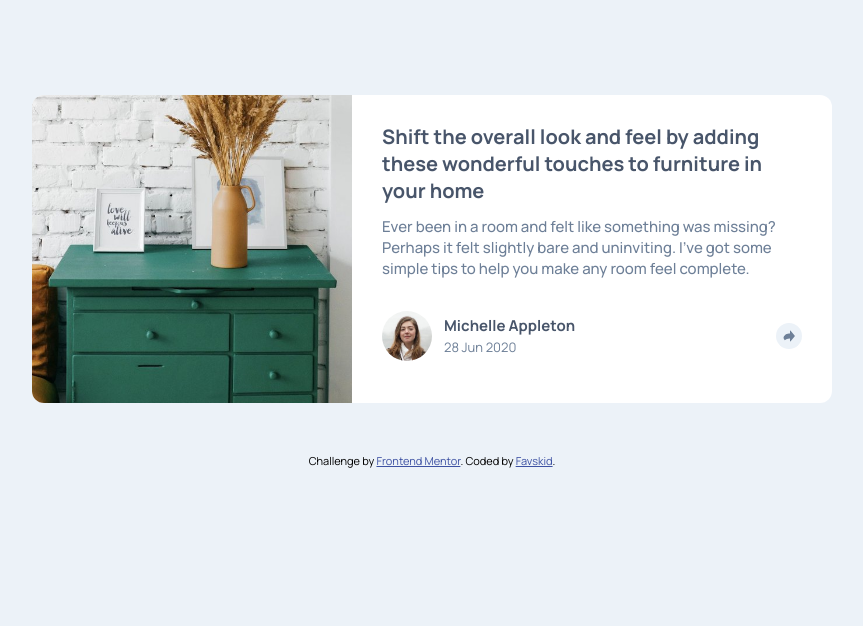
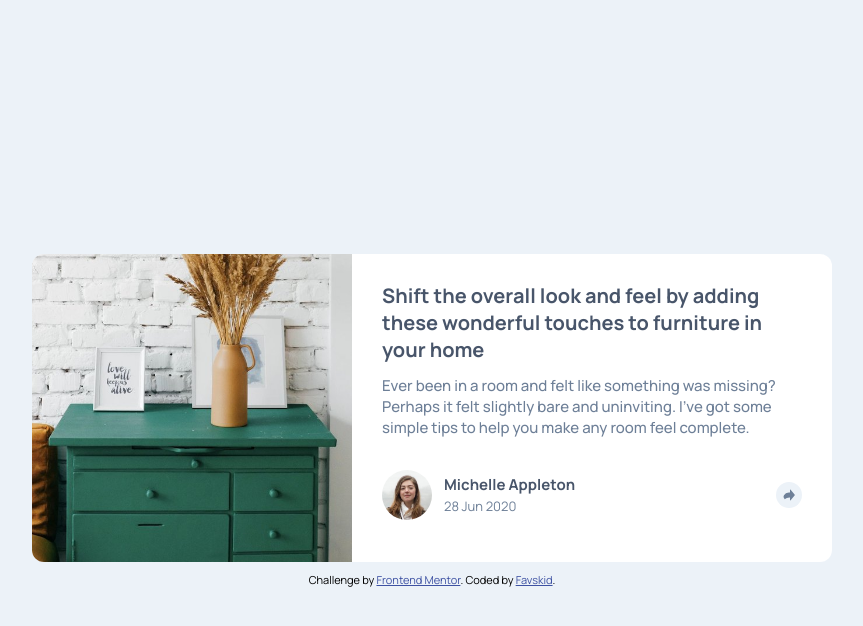
Before and after one commit to Favskid/Article-preview, a plain HTML site: page index.html in a window 1280 px wide. Shown: the whole page, without its empty margins (208-1071 px from the left). Drawn offline with Linux system fonts and the light colour scheme.

Commit message:
place container to the middle

```diff
--- a/style.css
+++ b/style.css
@@ -135,11 +135,17 @@ body {
 @media (min-width: 450px) {
   body {
     min-height: 100vh;
+    display: flex;
+    flex-direction: column;
+    justify-content: center;
+    align-items: center;
+    margin: 0;
+    padding: 20px;
   }
   .main-section {
     flex-direction: row;
     max-width: 800px;
-    margin: 40px auto;
+    margin: 0 auto;
     align-items: stretch;
     overflow: visible;
   }
```
